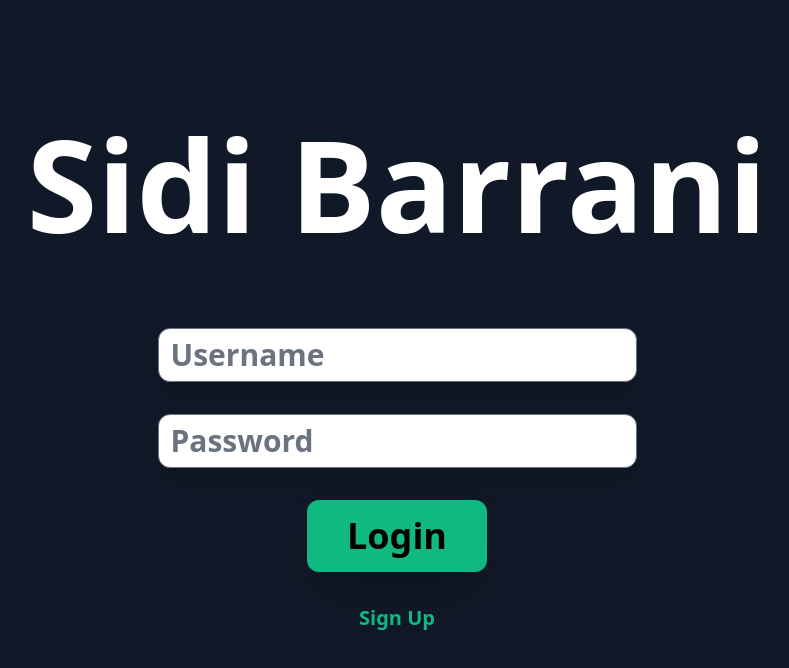
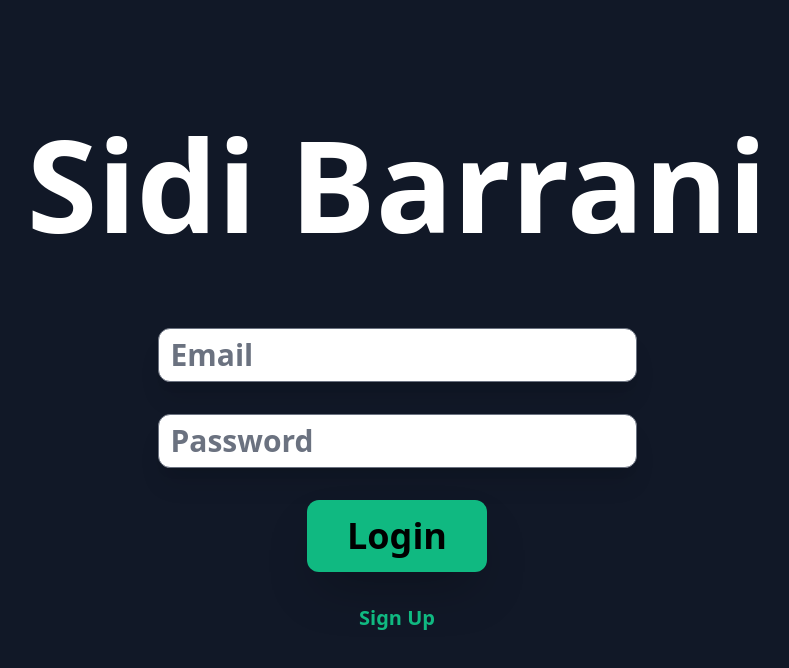
Before and after one commit to stilistik/sidibarrani, a Vue app: page / in a window 1280 px wide. Shown: the top 668 px of the page, without its empty margins (243-1032 px from the left). Built offline with nearby package versions, Linux system fonts and the light colour scheme; no server answers; what @tailwindcss/typography, aws-amplify would draw is missing.

Commit message:
feat: change placeholder to email

```diff
--- a/src/pages/Login.vue
+++ b/src/pages/Login.vue
@@ -5,7 +5,7 @@
       @submit.prevent="login"
       class="flex flex-col col-span-4 items-center w-full my-20 gap-8"
     >
-      <Input v-model="email" name="email" type="email" placeholder="Username" />
+      <Input v-model="email" name="email" type="email" placeholder="Email" />
       <Input
         v-model="password"
         name="password"
```
